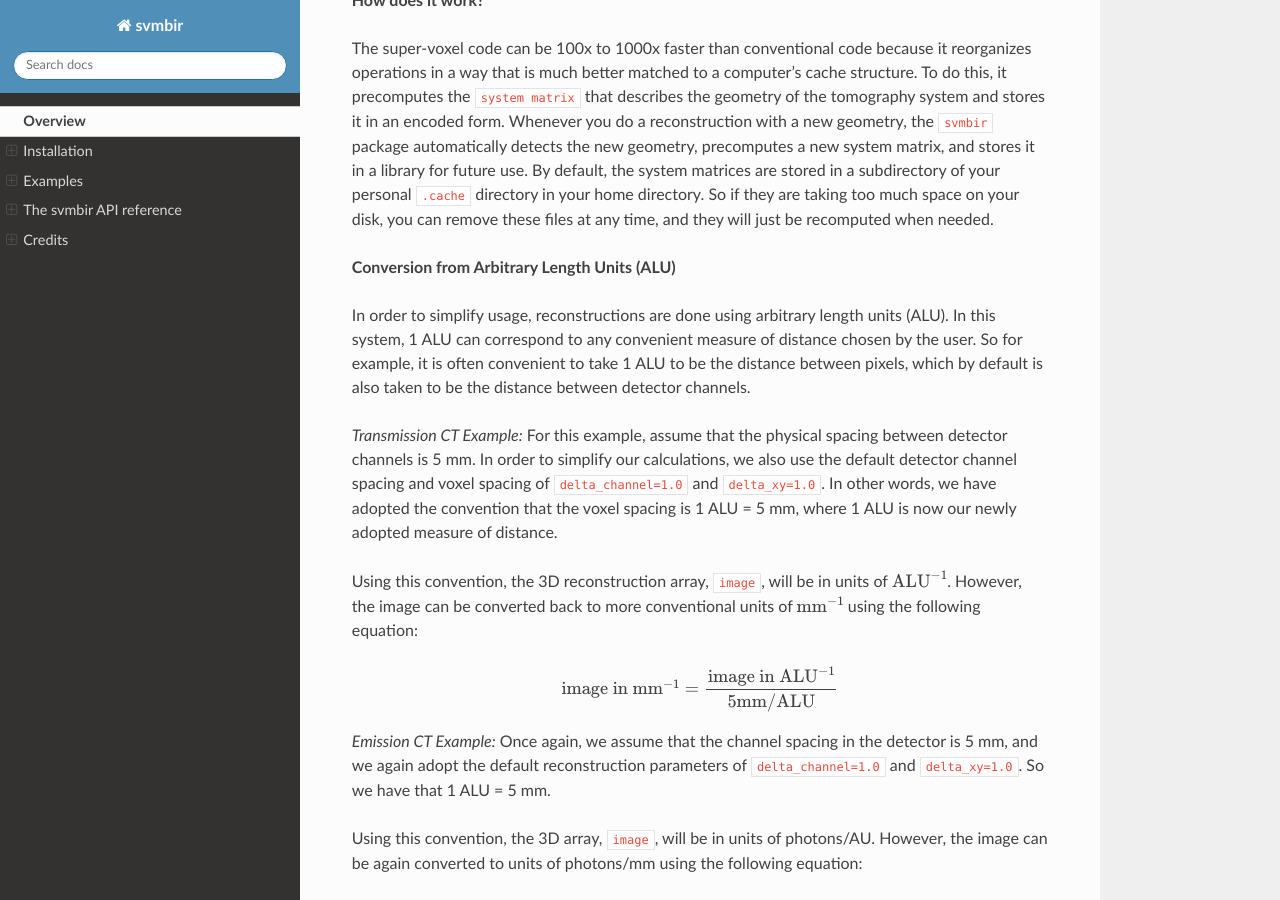
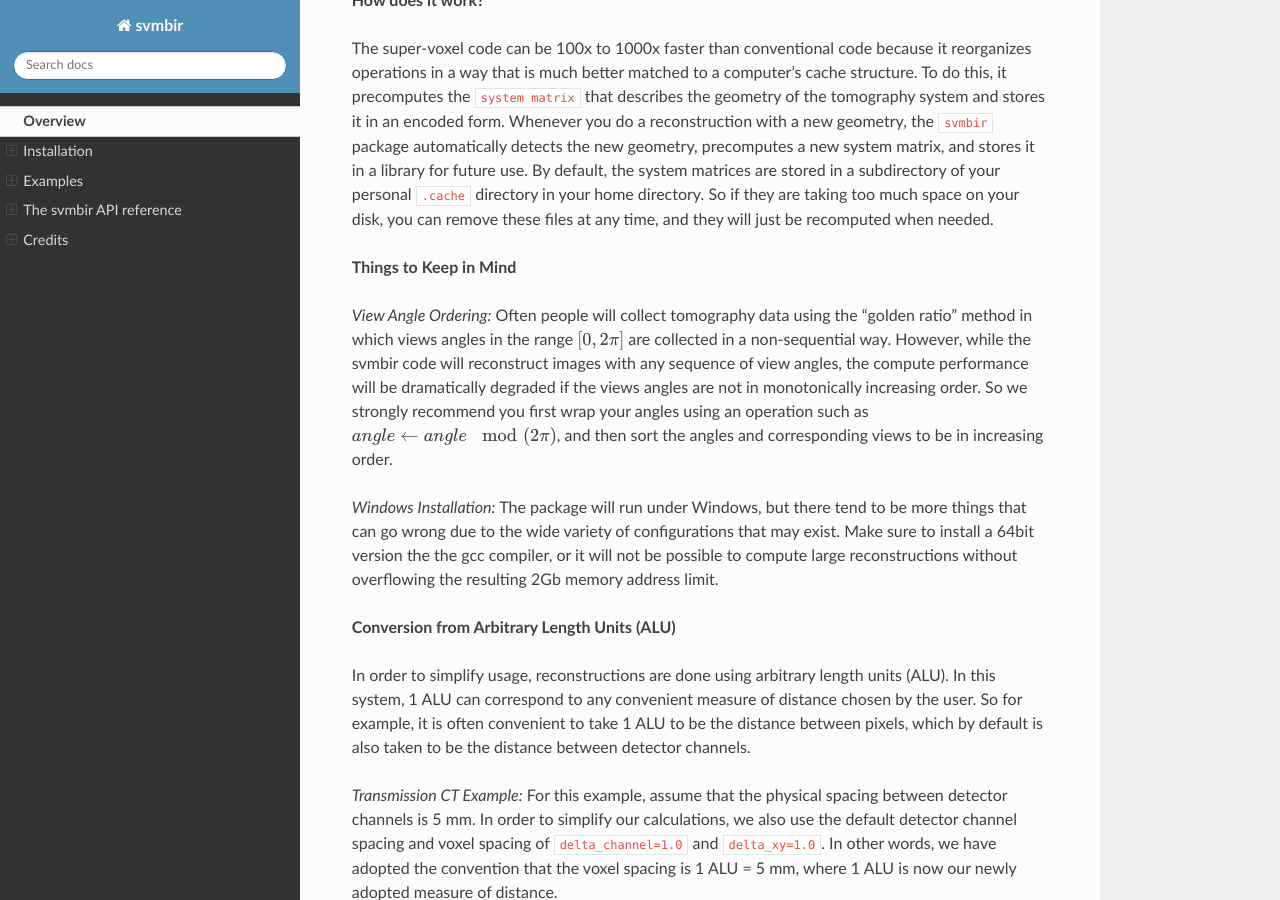
Before and after one commit to cabouman/svmbir, a Sphinx documentation site: the page built from docs/source/overview.rst, in a window 1280 px wide and 900 px high, scrolled down 365 px. Built offline with Sphinx 7.4.7 and the Read the Docs theme 2.0.0, drawn with Linux system fonts in a browser that asks for light colours; cross-references to code outside the pages are shown as plain code.

Commit message:
Update overview.rst

```diff
--- a/docs/source/overview.rst
+++ b/docs/source/overview.rst
@@ -9,6 +9,12 @@ The code performs Bayesian reconstruction of tomographic data, so it is particul
 **How does it work?**
 
 The super-voxel code can be 100x to 1000x faster than conventional code because it reorganizes operations in a way that is much better matched to a computer's cache structure. To do this, it precomputes the ``system matrix`` that describes the geometry of the tomography system and stores it in an encoded form. Whenever you do a reconstruction with a new geometry, the ``svmbir`` package automatically detects the new geometry, precomputes a new system matrix, and stores it in a library for future use. By default, the system matrices are stored in a subdirectory of your personal ``.cache`` directory in your home directory. So if they are taking too much space on your disk, you can remove these files at any time, and they will just be recomputed when needed.
+
+**Things to Keep in Mind**
+
+*View Angle Ordering:* Often people will collect tomography data using the "golden ratio" method in which views angles in the range :math:`[0,2\pi]` are collected in a non-sequential way. However, while the svmbir code will reconstruct images with any sequence of view angles, the compute performance will be dramatically degraded if the views angles are not in monotonically increasing order. So we strongly recommend you first wrap your angles using an operation such as :math:`angle\leftarrow angle \mod (2\pi)`, and then sort the angles and corresponding views to be in increasing order.
+
+*Windows Installation:* The package will run under Windows, but there tend to be more things that can go wrong due to the wide variety of configurations that may exist. Make sure to install a 64bit version the the gcc compiler, or it will not be possible to compute large reconstructions without overflowing the resulting 2Gb memory address limit.
 
 **Conversion from Arbitrary Length Units (ALU)**
 
```
